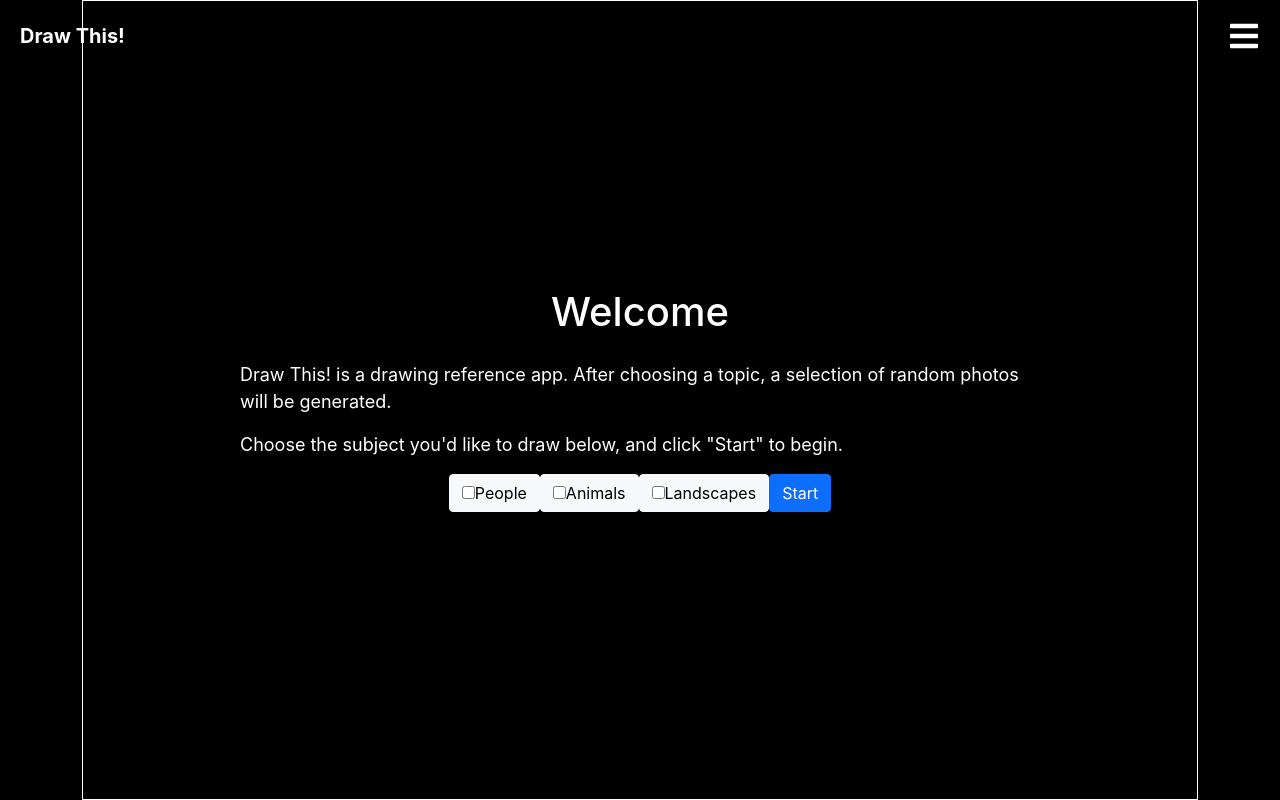
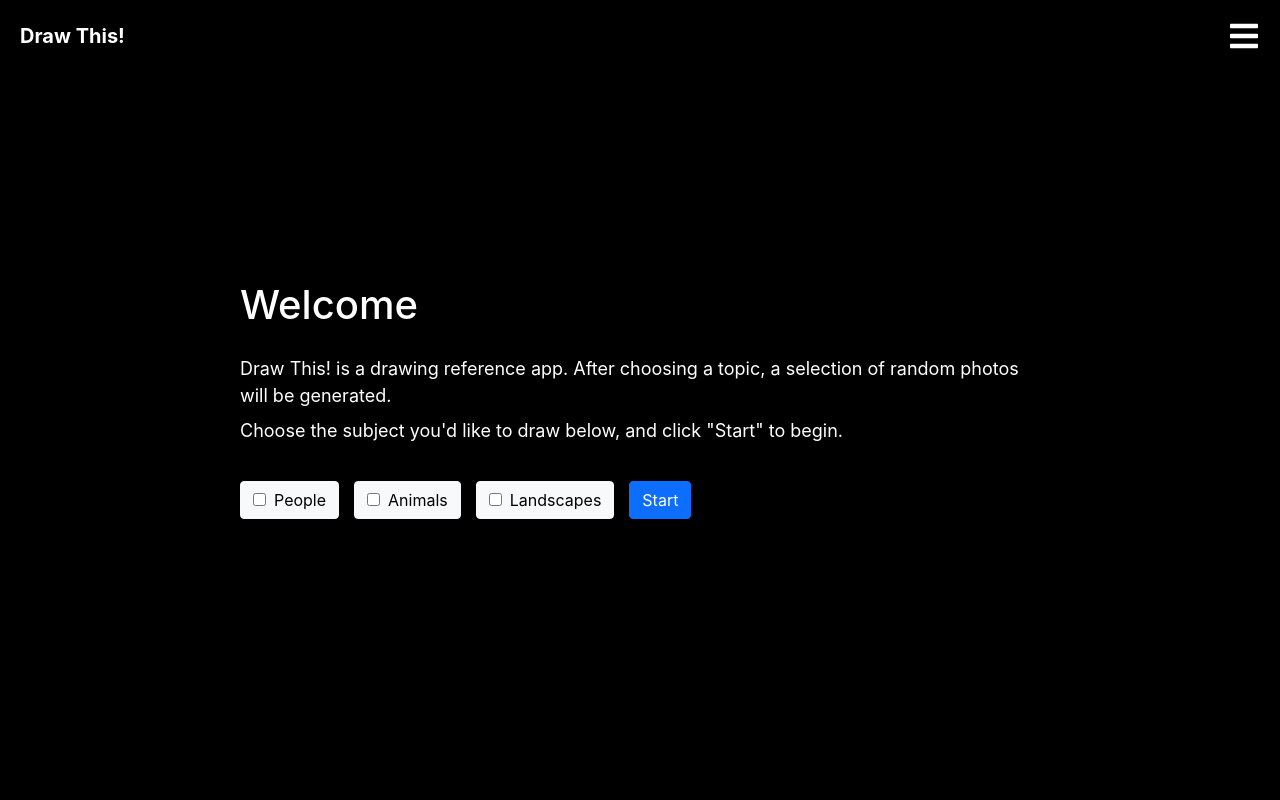
Before and after one commit to gojanedoe/drawing-app, a React (Create React App) app: page / in a window 1280 px wide. Built offline with nearby package versions, Linux system fonts and the light colour scheme.

Commit message:
Style form and welcome text

```diff
--- a/src/App.css
+++ b/src/App.css
@@ -137,9 +137,23 @@ footer {
   cursor: pointer;
 }
 
+/* main {
+  padding: 40px;
+  display: flex;
+  justify-content: center;
+  height: 100vh;
+  flex-direction: column;
+} */
+
 main {
+  /* border: 1px solid white; */
+  /* width: 80%;
+  max-width: 800px; */
+  padding: 20px;
+}
+
+.container {
   padding: 40px;
-  border: 1px solid white;
   display: flex;
   justify-content: center;
   align-items: center;
@@ -152,9 +166,17 @@ main h1 {
 }
 
 main p {
-  width: 80%;
+  /* width: 80%; */
   max-width: 800px;
   font-size: 18px;
+}
+
+p {
+  margin-bottom: 0.5rem;
+}
+
+form {
+  padding-top: 14px;
 }
 
 .loading-container {
@@ -190,3 +212,35 @@ main p {
     width: 1em;
   }
 }
+
+/* Category Select Form */
+/* form input {
+  display: none;
+}
+
+form input:checked + span {
+  border: 2px solid blue;
+  background-color: red;
+} */
+
+form span {
+  padding-left: 0.5rem;
+}
+
+form label,
+form button {
+  margin-right: 15px;
+  margin-top: 15px;
+}
+
+.btn-light:hover {
+  background-color: lightgray;
+  border: 1px solid lightgray;
+}
+
+form label:active {
+  /* top: 5px; */
+  /* right: 5px; */
+  /* box-shadow: inset 3px 3px gray; */
+  /* border: 1px solid lightgray; */
+}
```
